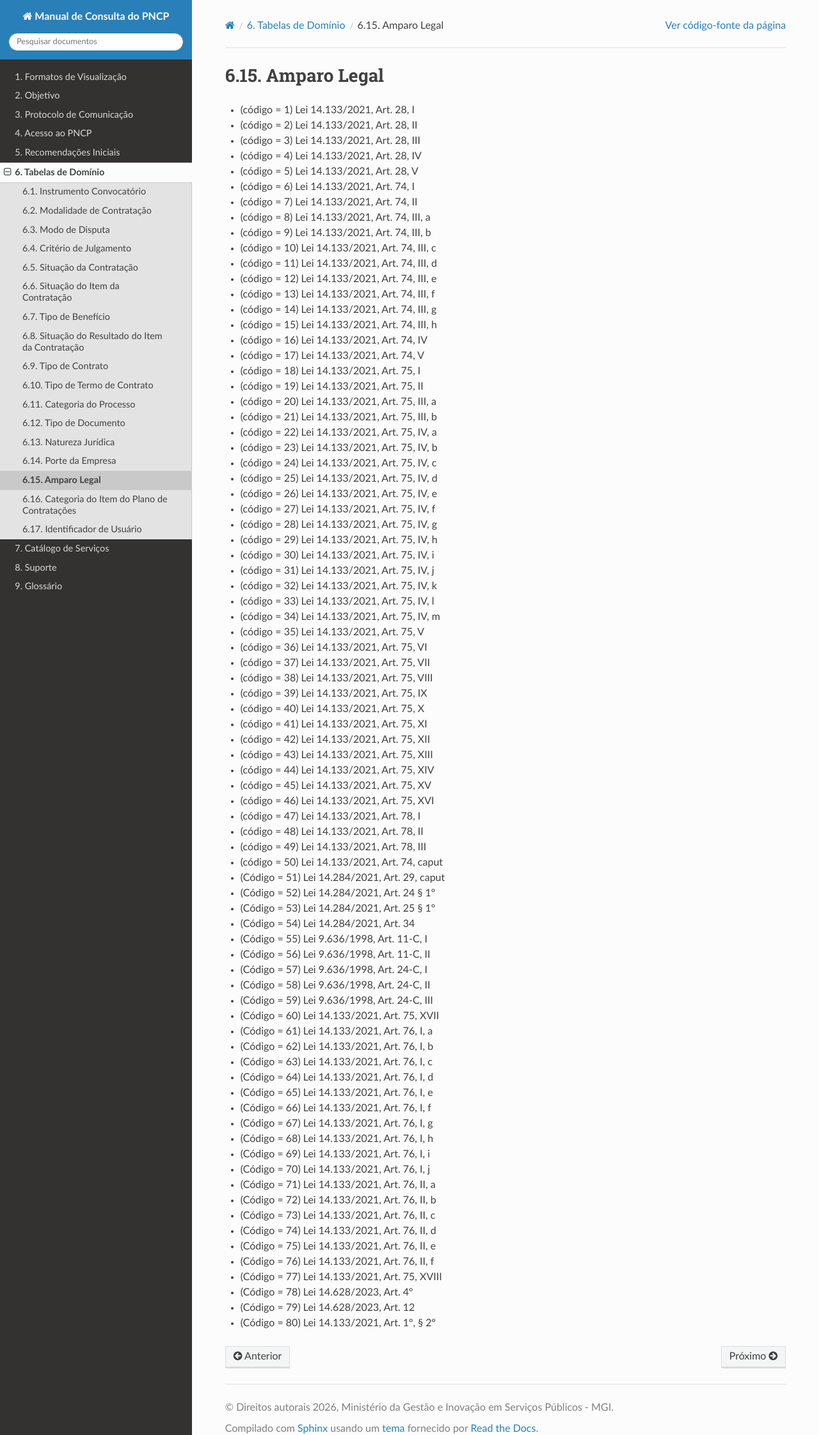
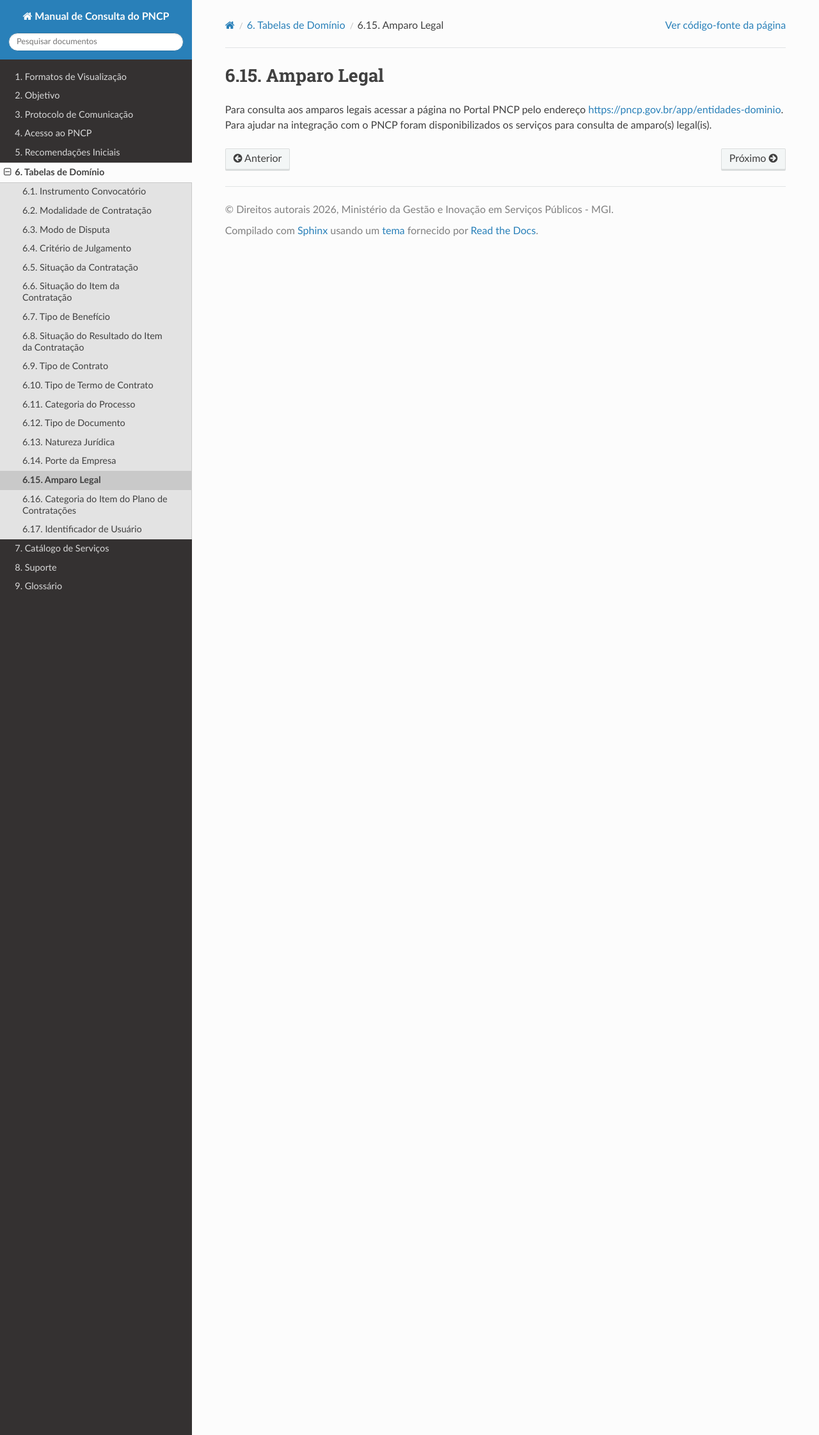
Before and after one commit to sofiaestrelab/Manual-de-Consulta-do-PNCP, a Sphinx documentation site: the page built from docs/source/tabelas_de_dominio/amparo_legal.rst, in a window 1280 px wide. Shown: the whole page at 64% size. Built offline with Sphinx 7.4.7 and the Read the Docs theme 3.1.0, drawn with Linux system fonts in a browser that asks for light colours; pages that are not in the unit, such as notebooks, are missing from menus.

Commit message:
Update amparo legal section with PNCP link
Added a link to the PNCP portal for legal support consultation and mentioned available services for legal support queries.

```diff
--- a/docs/source/tabelas_de_dominio/amparo_legal.rst
+++ b/docs/source/tabelas_de_dominio/amparo_legal.rst
@@ -1,83 +1,5 @@
 Amparo Legal
-------------
+============
 
-- (código = 1) Lei 14.133/2021, Art. 28, I
-- (código = 2) Lei 14.133/2021, Art. 28, II
-- (código = 3) Lei 14.133/2021, Art. 28, III
-- (código = 4) Lei 14.133/2021, Art. 28, IV
-- (código = 5) Lei 14.133/2021, Art. 28, V
-- (código = 6) Lei 14.133/2021, Art. 74, I
-- (código = 7) Lei 14.133/2021, Art. 74, II
-- (código = 8) Lei 14.133/2021, Art. 74, III, a
-- (código = 9) Lei 14.133/2021, Art. 74, III, b
-- (código = 10) Lei 14.133/2021, Art. 74, III, c
-- (código = 11) Lei 14.133/2021, Art. 74, III, d
-- (código = 12) Lei 14.133/2021, Art. 74, III, e
-- (código = 13) Lei 14.133/2021, Art. 74, III, f
-- (código = 14) Lei 14.133/2021, Art. 74, III, g
-- (código = 15) Lei 14.133/2021, Art. 74, III, h
-- (código = 16) Lei 14.133/2021, Art. 74, IV
-- (código = 17) Lei 14.133/2021, Art. 74, V
-- (código = 18) Lei 14.133/2021, Art. 75, I
-- (código = 19) Lei 14.133/2021, Art. 75, II
-- (código = 20) Lei 14.133/2021, Art. 75, III, a
-- (código = 21) Lei 14.133/2021, Art. 75, III, b
-- (código = 22) Lei 14.133/2021, Art. 75, IV, a
-- (código = 23) Lei 14.133/2021, Art. 75, IV, b
-- (código = 24) Lei 14.133/2021, Art. 75, IV, c
-- (código = 25) Lei 14.133/2021, Art. 75, IV, d
-- (código = 26) Lei 14.133/2021, Art. 75, IV, e
-- (código = 27) Lei 14.133/2021, Art. 75, IV, f
-- (código = 28) Lei 14.133/2021, Art. 75, IV, g
-- (código = 29) Lei 14.133/2021, Art. 75, IV, h
-- (código = 30) Lei 14.133/2021, Art. 75, IV, i
-- (código = 31) Lei 14.133/2021, Art. 75, IV, j
-- (código = 32) Lei 14.133/2021, Art. 75, IV, k
-- (código = 33) Lei 14.133/2021, Art. 75, IV, l
-- (código = 34) Lei 14.133/2021, Art. 75, IV, m
-- (código = 35) Lei 14.133/2021, Art. 75, V
-- (código = 36) Lei 14.133/2021, Art. 75, VI
-- (código = 37) Lei 14.133/2021, Art. 75, VII
-- (código = 38) Lei 14.133/2021, Art. 75, VIII
-- (código = 39) Lei 14.133/2021, Art. 75, IX
-- (código = 40) Lei 14.133/2021, Art. 75, X
-- (código = 41) Lei 14.133/2021, Art. 75, XI
-- (código = 42) Lei 14.133/2021, Art. 75, XII
-- (código = 43) Lei 14.133/2021, Art. 75, XIII
-- (código = 44) Lei 14.133/2021, Art. 75, XIV
-- (código = 45) Lei 14.133/2021, Art. 75, XV
-- (código = 46) Lei 14.133/2021, Art. 75, XVI
-- (código = 47) Lei 14.133/2021, Art. 78, I
-- (código = 48) Lei 14.133/2021, Art. 78, II
-- (código = 49) Lei 14.133/2021, Art. 78, III
-- (código = 50) Lei 14.133/2021, Art. 74, caput
-- (Código = 51) Lei 14.284/2021, Art. 29, caput
-- (Código = 52) Lei 14.284/2021, Art. 24 § 1º
-- (Código = 53) Lei 14.284/2021, Art. 25 § 1º
-- (Código = 54) Lei 14.284/2021, Art. 34
-- (Código = 55) Lei 9.636/1998, Art. 11-C, I
-- (Código = 56) Lei 9.636/1998, Art. 11-C, II
-- (Código = 57) Lei 9.636/1998, Art. 24-C, I
-- (Código = 58) Lei 9.636/1998, Art. 24-C, II
-- (Código = 59) Lei 9.636/1998, Art. 24-C, III
-- (Código = 60) Lei 14.133/2021, Art. 75, XVII
-- (Código = 61) Lei 14.133/2021, Art. 76, I, a
-- (Código = 62) Lei 14.133/2021, Art. 76, I, b
-- (Código = 63) Lei 14.133/2021, Art. 76, I, c
-- (Código = 64) Lei 14.133/2021, Art. 76, I, d
-- (Código = 65) Lei 14.133/2021, Art. 76, I, e
-- (Código = 66) Lei 14.133/2021, Art. 76, I, f
-- (Código = 67) Lei 14.133/2021, Art. 76, I, g
-- (Código = 68) Lei 14.133/2021, Art. 76, I, h
-- (Código = 69) Lei 14.133/2021, Art. 76, I, i
-- (Código = 70) Lei 14.133/2021, Art. 76, I, j
-- (Código = 71) Lei 14.133/2021, Art. 76, II, a
-- (Código = 72) Lei 14.133/2021, Art. 76, II, b
-- (Código = 73) Lei 14.133/2021, Art. 76, II, c
-- (Código = 74) Lei 14.133/2021, Art. 76, II, d
-- (Código = 75) Lei 14.133/2021, Art. 76, II, e
-- (Código = 76) Lei 14.133/2021, Art. 76, II, f
-- (Código = 77) Lei 14.133/2021, Art. 75, XVIII
-- (Código = 78) Lei 14.628/2023, Art. 4º
-- (Código = 79) Lei 14.628/2023, Art. 12
-- (Código = 80) Lei 14.133/2021, Art. 1º, § 2º
+Para consulta aos amparos legais acessar a página no Portal PNCP pelo endereço `https://pncp.gov.br/app/entidades-dominio <https://pncp.gov.br/app/entidades-dominio>`_. Para ajudar na integração com o PNCP
+foram disponibilizados os serviços para consulta de amparo(s) legal(is).
```
